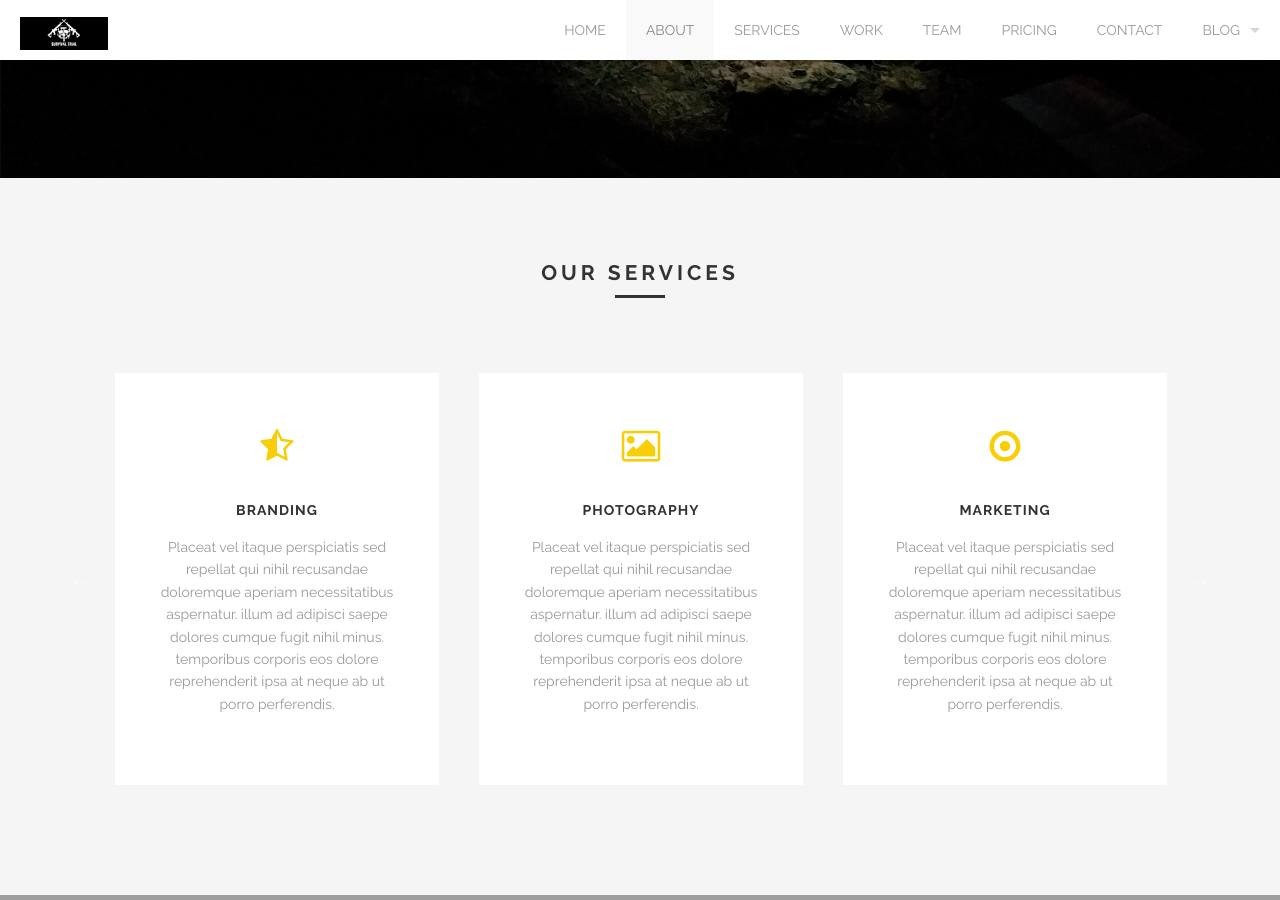
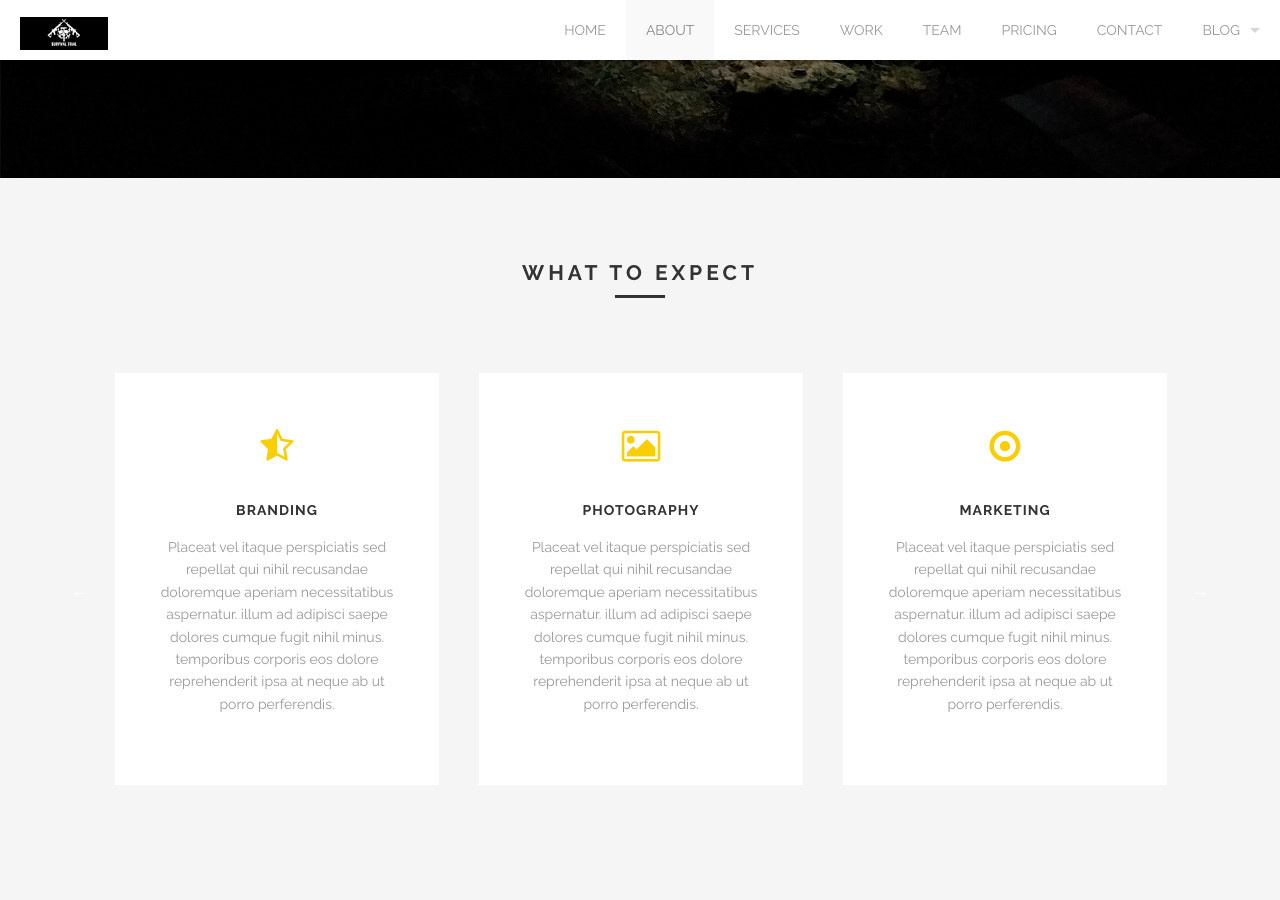
Before and after one commit to jonweiler/jonweiler.github.io, a Jekyll site: the page built from index.html, in a window 1280 px wide and 900 px high, scrolled down 2158 px. Built offline with Jekyll 4.4.1, drawn with Linux system fonts in a browser that asks for light colours.

Commit message:
update first aid

```diff
--- a/index.html
+++ b/index.html
@@ -301,7 +301,7 @@
 <div class='full' style='background: #f5f5f5'>
   <div class='row'>
     <div class='large-12 columns'>
-      {% include section-header.html title="Our services" class="alt" %}
+      {% include section-header.html title="What to Expect" class="alt" %}
       <div class='two spacing'></div>
     </div>
   </div>
@@ -310,7 +310,7 @@
       <div class='mod modBoxedTextSlider'>
         <div class='boxes'>
           {% include box.html class="fa fa-trophy" title="Orienteering" text="Land Navigation is the core of Survival Trial and ultimately, the make or break in Competitors.  The terrain is harsh and challenging; correct plotting, route selection and day/night navigation is the key to success in the ST Arenas." %}
-          {% include box.html class="fa fa-compass" title="Art direction" text="Placeat vel itaque perspiciatis sed repellat qui nihil recusandae doloremque aperiam necessitatibus aspernatur. illum ad adipisci saepe dolores cumque fugit nihil minus. temporibus corporis eos dolore reprehenderit ipsa at neque ab ut porro perferendis." %}
+          {% include box.html class="fa fa-compass" title="First Aid" text="Survival Trial is Life; it is about Preparation.  Having a basic understanding of lifesaving skills should be at the utmost importance to all of us.  There may come a time where we are alone in the situation and absolutely have to help and safe.  Learn basic First Aid - it will make you a better person." %}
           {% include box.html class="fa fa-star-half-empty" title="Branding" text="Placeat vel itaque perspiciatis sed repellat qui nihil recusandae doloremque aperiam necessitatibus aspernatur. illum ad adipisci saepe dolores cumque fugit nihil minus. temporibus corporis eos dolore reprehenderit ipsa at neque ab ut porro perferendis." %}
           {% include box.html class="fa fa-image" title="Photography" text="Placeat vel itaque perspiciatis sed repellat qui nihil recusandae doloremque aperiam necessitatibus aspernatur. illum ad adipisci saepe dolores cumque fugit nihil minus. temporibus corporis eos dolore reprehenderit ipsa at neque ab ut porro perferendis." %}
           {% include box.html class="fa fa-dot-circle-o" title="Marketing" text="Placeat vel itaque perspiciatis sed repellat qui nihil recusandae doloremque aperiam necessitatibus aspernatur. illum ad adipisci saepe dolores cumque fugit nihil minus. temporibus corporis eos dolore reprehenderit ipsa at neque ab ut porro perferendis." %}
```
